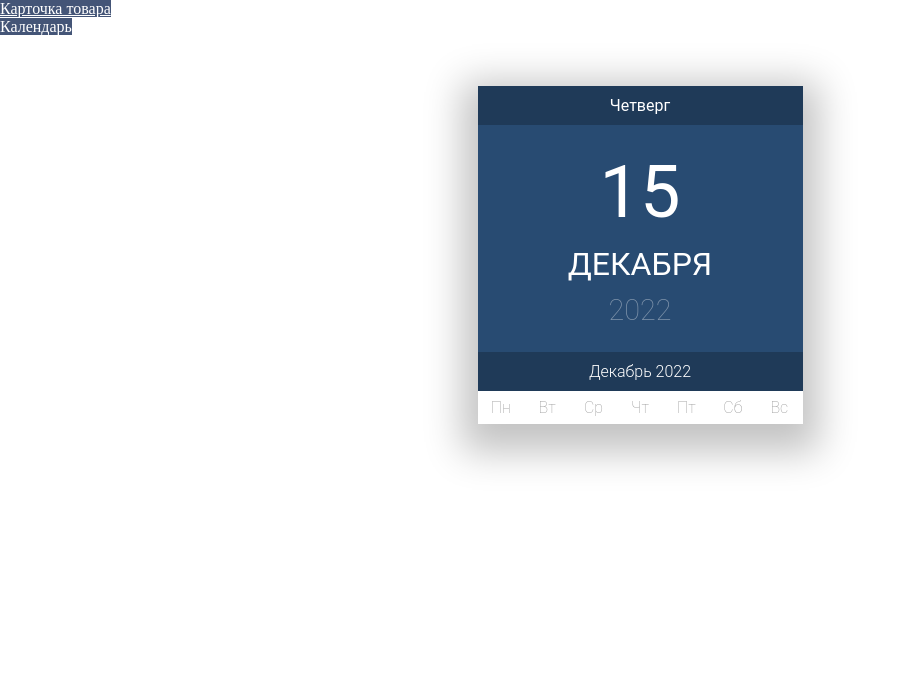
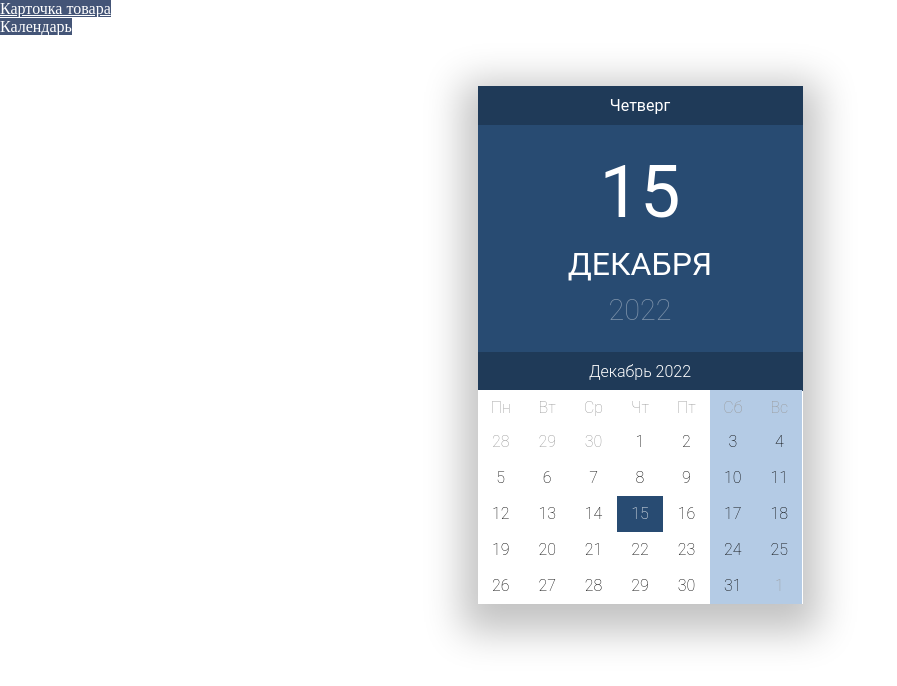
Before and after one commit to IamFenniks/react-netology, a React (Create React App) app: page /calendar in a window 1280 px wide. Shown: the top 686 px of the page, without its empty margins (0-897 px from the left). Built offline with nearby package versions, Linux system fonts and the light colour scheme; a web font is replaced by a local one.

Commit message:
Calendar done. Installed "styled-components" lib. Tanks of God

```diff
--- a/package.json
+++ b/package.json
@@ -13,6 +13,7 @@
     "react-dom": "^18.2.0",
     "react-router-dom": "^6.4.5",
     "react-scripts": "5.0.1",
+    "styled-components": "^5.3.6",
     "web-vitals": "^2.1.4"
   },
   "scripts": {
--- a/src/App.css
+++ b/src/App.css
@@ -526,7 +526,7 @@ button:hover {
   font-weight: 300;
 }
 
-.thead{
+/* .thead{
   display: grid;
   grid-template-columns: repeat(7, 1fr);
   align-content: center;
@@ -535,7 +535,7 @@ button:hover {
   font-weight: 200;
   height: 33px;
   line-height: 36px;
-}
+} */
 .ui-datepicker-calendar
 .ui-state-active {
   border-radius: 50%;
--- a/src/components/hw1/calendar/Calendar.jsx
+++ b/src/components/hw1/calendar/Calendar.jsx
@@ -1,5 +1,4 @@
 import React, { useState } from 'react';
-// import './../../../App.css';
 import moment from 'moment';
 import 'moment/locale/ru';
 
@@ -19,10 +18,7 @@ const Calendar = () => {
                  <CalendarWdHeader />
 
                 {/* Calendar Tabel Body - Таблица календаря */}
-                <CalendarTBody
-                    selectDate={selectDate}
-                    setSelectDate={setSelectDate}
-                />
+                <CalendarTBody />
             </div>
         </div>
     );
--- a/src/components/hw1/calendar/CalendarTBody.jsx
+++ b/src/components/hw1/calendar/CalendarTBody.jsx
@@ -1,33 +1,50 @@
 import React from 'react';
-import moment from 'moment';
+import styled from 'styled-components';
+import {endDayOfWM,
+        isCurrentDay,
+        isThisMonthDay,
+        startDayOfWM
+    }
+    from '../../../utils/moment-utils';
 
-const startOfMonth = moment().startOf('month');
-const startDayOfWM = moment().startOf('month').startOf('week');    // Начала недли в начале месяца
-const endDayOfWM = moment().endOf('month').endOf('week');          // Конец недли в конце месяца
+const TBodyGrid = styled.div`
+    display: grid;         grid-template-columns: repeat(7, 1fr);
+    align-content: center; text-align: center;    color: #999999;
+    font-weight: 200;      line-height: 36px;
+`;
+const DateCell = styled.div`
+    background-color: ${props => props.isWeekend ? "#b4cbe5" : "#ffffff"};
+    color: ${props => props.isThisMonthDay ? "#000000" : "#999999"};
+`;
+const CurrentDay = styled.div`
+    background-color: #284B72;
+    color: white;
+`;
 
-const calendar = [];                                               // Создаём масив
-const day = startDayOfWM.clone(); // 28
+const calendar = [];
+const day = startDayOfWM.clone();
 
 while(!day.isAfter(endDayOfWM)) {
     calendar.push(day.clone());
     day.add(1, 'day');
 }
 
-const dayBefore = moment().subtract(1, 'day');
-
-console.log(dayBefore);
-
-const CalendarTBody = ({selectDate}) => {
-
+const CalendarTBody = () => {
     return (
-        <div className="tbody">
+        <TBodyGrid>
              { calendar.map(c => {
                 return (
-                    calendar <= startOfMonth &&
-                    <button key={c} className="ui-datepicker-week-end">{c.format('D')}</button>
+                    <DateCell
+                        key={c}
+                        isWeekend={c.day() === 6 || c.day() === 0}
+                        isThisMonthDay={isThisMonthDay((c))}
+                    >
+                        {!isCurrentDay(c) && c.format('D')}
+                        {isCurrentDay(c) && <CurrentDay>{c.format('D')}</CurrentDay>}
+                    </DateCell>
                 )
             }) }
-        </div>
+        </TBodyGrid>
     );
 }
 
--- a/src/components/hw1/calendar/CalendarWDHeader.jsx
+++ b/src/components/hw1/calendar/CalendarWDHeader.jsx
@@ -1,19 +1,37 @@
 import React from 'react';
+import styled from 'styled-components';
+import moment from 'moment/moment';
+
+const THeadGrid = styled.div`
+    display: grid;
+    grid-template-columns: repeat(7, 1fr);
+    align-content: center;
+    text-align: center;
+    color: #999999;
+    font-weight: 200;
+    height: 33px;
+    line-height: 36px;
+`;
+const DateCell = styled.div`
+    background-color: ${props => props.isWeekend ? "#b4cbe5" : "#ffffff"};
+`;
 
 const weekdays = ['Пн', 'Вт', 'Ср', 'Чт', 'Пт', 'Сб', 'Вс'];
 
 const CalendarWdHeader = () => {
-    const weekdayIcons = weekdays.map((day, key) => {
-        return (
-            <div key={key}>
-                {day}
-            </div>
-        );
-    });
     return (
-        <div className="thead">
-            {weekdayIcons}
-        </div>
+        <THeadGrid>
+            { weekdays.map((wd, index) => {
+                return (
+                    <DateCell
+                        key={index}
+                        isWeekend={index === 6 || index === 5}
+                    >
+                        {wd}
+                    </DateCell>
+                )}
+            )}
+        </THeadGrid>
     );
 }
 
--- a/src/utils/moment-utils.js
+++ b/src/utils/moment-utils.js
@@ -14,7 +14,14 @@ export const getSpecificDate = (month, dayOfMonth, year) => {
 
 export const getReadableWeekday = (date) => moment(date).format('dddd').charAt(0).toUpperCase() + (moment(date).format('dddd').slice(1));
 
-  export const getReadableMonthDate = (date) => moment(date).format('MMMM Do').substring(0, moment(date).format('MMMM').length-1) + "я";
+export const getReadableMonthDate = (date) => moment(date).format('MMMM').substring(0, moment(date).format('MMMM').length - 1) + "я";
 export const getMonthDate = (date) => moment(date).format('MMMM').charAt(0).toUpperCase() + (moment(date).format('MMMM').slice(1));
 
 export const getMonthDayYear = (date) => moment(date).format('MM-DD-YYYY');
+
+
+export const startDayOfWM = moment().startOf('month').startOf('week');    // Начала недли в начале месяца
+export const endDayOfWM = moment().endOf('month').endOf('week');          // Конец недли в конце месяца
+
+export const isCurrentDay = (curDay) => moment().isSame(curDay, 'day');
+export const isThisMonthDay = (monthDay) => moment().isSame(monthDay, 'month');
```
Also changed, not shown: src/utils/date-utils.js (deleted, +0 -23 lines), 1 other file (tests, documents, lock files or other folders). Lines whose indentation alone changed are shown as unchanged.
